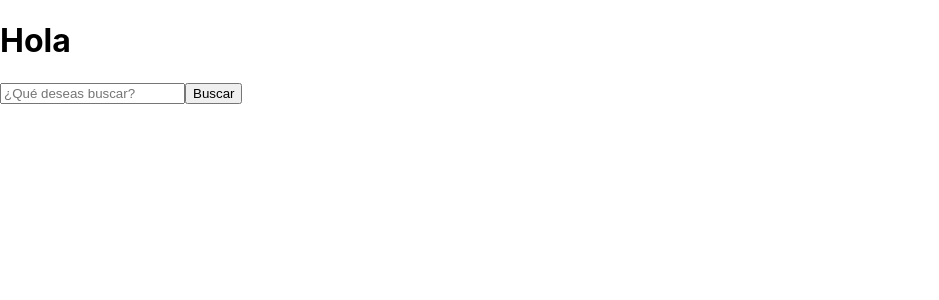
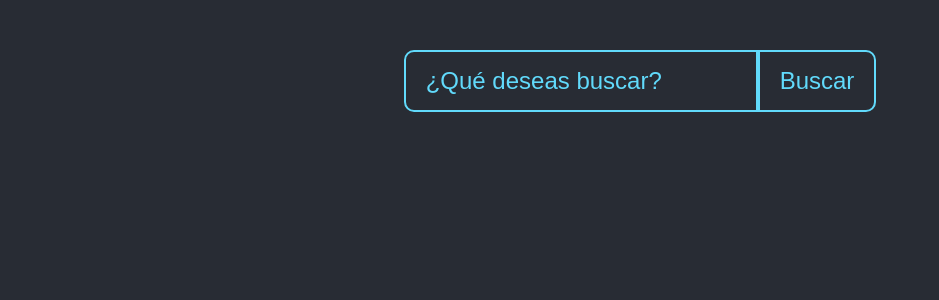
Before and after one commit to donCelis/intro-frontend-g12, a React (Create React App) app in the folder react-giphy/: page / in a window 1280 px wide. Shown: the top 300 px of the page, without its empty margins (0-939 px from the left). Built offline with nearby package versions, Linux system fonts and the light colour scheme.

Commit message:
💄 Añadimos estilos a la busqueda e imagenes

```diff
--- a/react-giphy/src/App.css
+++ b/react-giphy/src/App.css
@@ -1,38 +1,16 @@
-.App {
-  text-align: center;
+.App{
+  background-color: #282c34;
+  min-height: 100vh;
+  display:flex;
+  flex-direction: column;
+  align-items: center;
+  justify-content: flex-start;
+  color:white;
 }
 
-.App-logo {
-  height: 40vmin;
-  pointer-events: none;
+.grid-cards{
+  width: 80%;
+  display: flex;
+  flex-wrap: wrap;
+  justify-content: center;
 }
-
-@media (prefers-reduced-motion: no-preference) {
-  .App-logo {
-    animation: App-logo-spin infinite 20s linear;
-  }
-}
-
-.App-header {
-  background-color: #282c34;
-  min-height: 100vh;
-  display: flex;
-  flex-direction: column;
-  align-items: center;
-  justify-content: center;
-  font-size: calc(10px + 2vmin);
-  color: white;
-}
-
-.App-link {
-  color: #61dafb;
-}
-
-@keyframes App-logo-spin {
-  from {
-    transform: rotate(0deg);
-  }
-  to {
-    transform: rotate(360deg);
-  }
-}
--- a/react-giphy/src/App.js
+++ b/react-giphy/src/App.js
@@ -33,8 +33,7 @@ componentDidMount(){
   render(){
     console.log('2. SE EJECUTA EL RENDER: PINTO LA PANTALLA')
     return(
-      <div>
-        <h1>Hola</h1>
+      <div className="App">
         <SearchBar emitSearch={this.sendSearch} />
         <div className="grid-cards">
           {
--- a/react-giphy/src/components/ImageCard.js
+++ b/react-giphy/src/components/ImageCard.js
@@ -1,4 +1,5 @@
 import React from 'react';
+import './imageCard.css';
 
 class ImageCard extends React.Component {
 
--- a/react-giphy/src/components/SearchBar.js
+++ b/react-giphy/src/components/SearchBar.js
@@ -1,4 +1,5 @@
 import React from 'react';
+import './searchBar.css';
 
 class SearchBar extends React.Component {
     //Necesito un estado que guarde las letras que voy pulsado.
--- /dev/null
+++ b/react-giphy/src/components/searchBar.css
@@ -0,0 +1,40 @@
+.search-bar {
+    margin-bottom: 150px;
+    margin-top: 50px;
+}
+
+.search-input {
+    font-size: 24px;
+    background-color: transparent;
+    border: 2px solid #61dafb;
+    color: #61dafb;
+    padding: 15px 20px;
+    border-radius: 10px 0px 0px 10px;
+}
+
+.search-input:focus {
+    outline: none;
+}
+
+.search-input::placeholder {
+    color: #61dafb;
+}
+
+.search-button {
+    background-color: transparent;
+    border: 2px solid #61dafb;
+    font-size: 24px;
+    padding: 15px 20px;
+    border-radius: 0px 10px 10px 0px;
+    color: #61dafb;
+}
+
+.search-button:hover {
+    background-color: #61dafb;
+    color: #282c34;
+    cursor: pointer;
+}
+
+.search-button:focus {
+    outline: none;
+}
```
Also changed, not shown: react-giphy/src/components/imageCard.css (added).
